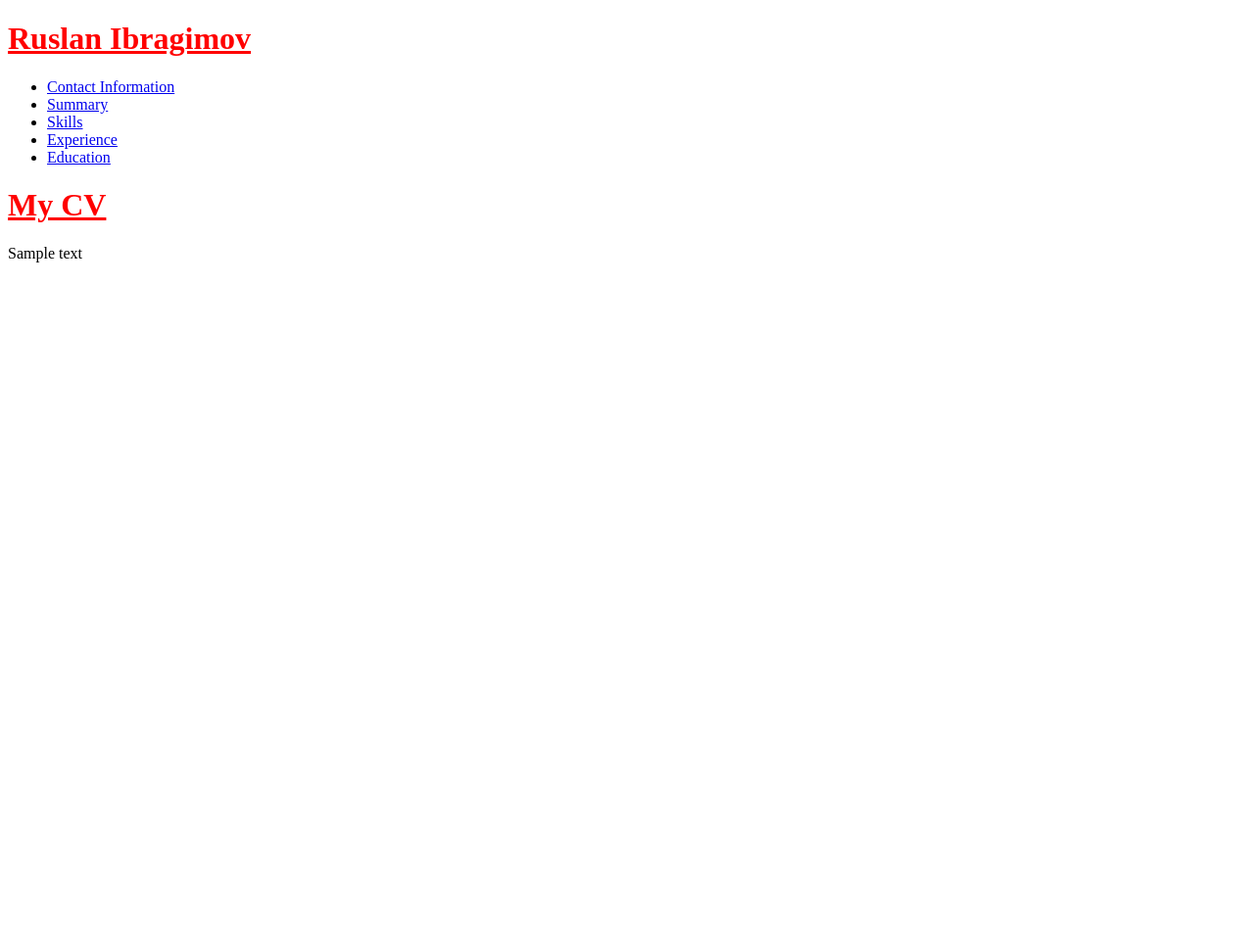
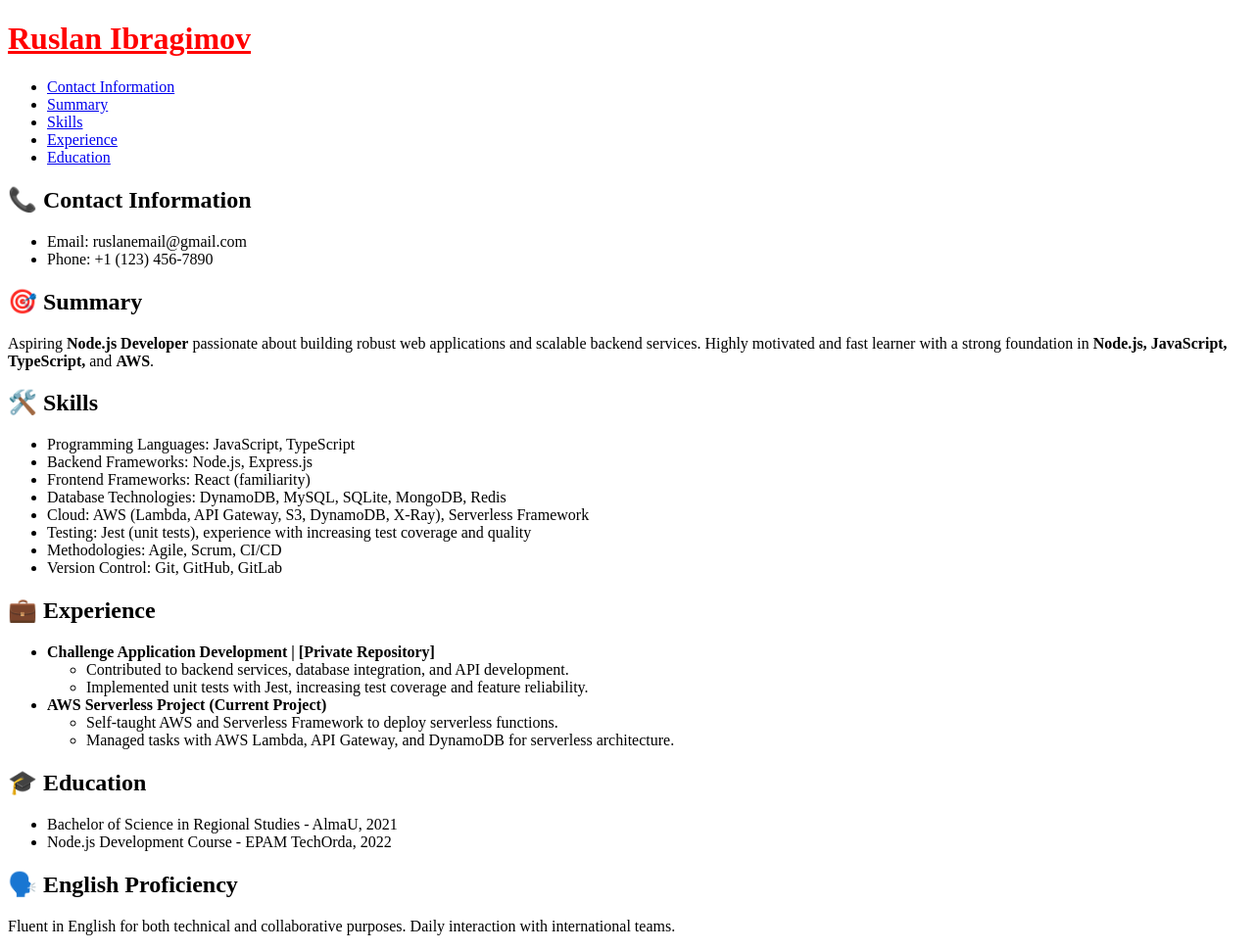
Before and after one commit to ZinnegatA/rsschool-cv, a plain HTML site: page index.html in a window 1280 px wide. Shown: the whole page at 98% size. Before the commit the page ends 800 px from the top, so only its background shows below. Drawn offline with Linux system fonts and the light colour scheme.

Commit message:
feat: add main body to index.html

```diff
--- a/index.html
+++ b/index.html
@@ -19,7 +19,97 @@
         </ul>
       </nav>
     </header>
-    <h1>My CV</h1>
-    <p>Sample text</p>
+    <main>
+      <section id="contact">
+        <h2>📞 Contact Information</h2>
+        <ul>
+          <li>Email: ruslanemail@gmail.com</li>
+          <li>Phone: +1 (123) 456-7890</li>
+        </ul>
+      </section>
+
+      <section id="summary">
+        <h2>🎯 Summary</h2>
+        <p>
+          Aspiring <strong>Node.js Developer</strong> passionate about building
+          robust web applications and scalable backend services. Highly
+          motivated and fast learner with a strong foundation in
+          <strong>Node.js, JavaScript, TypeScript,</strong> and
+          <strong>AWS</strong>.
+        </p>
+      </section>
+
+      <section id="skills">
+        <h2>🛠️ Skills</h2>
+        <ul>
+          <li>Programming Languages: JavaScript, TypeScript</li>
+          <li>Backend Frameworks: Node.js, Express.js</li>
+          <li>Frontend Frameworks: React (familiarity)</li>
+          <li>
+            Database Technologies: DynamoDB, MySQL, SQLite, MongoDB, Redis
+          </li>
+          <li>
+            Cloud: AWS (Lambda, API Gateway, S3, DynamoDB, X-Ray), Serverless
+            Framework
+          </li>
+          <li>
+            Testing: Jest (unit tests), experience with increasing test coverage
+            and quality
+          </li>
+          <li>Methodologies: Agile, Scrum, CI/CD</li>
+          <li>Version Control: Git, GitHub, GitLab</li>
+        </ul>
+      </section>
+
+      <section id="experience">
+        <h2>💼 Experience</h2>
+        <ul>
+          <li>
+            <strong
+              >Challenge Application Development | [Private Repository]</strong
+            >
+            <ul>
+              <li>
+                Contributed to backend services, database integration, and API
+                development.
+              </li>
+              <li>
+                Implemented unit tests with Jest, increasing test coverage and
+                feature reliability.
+              </li>
+            </ul>
+          </li>
+          <li>
+            <strong>AWS Serverless Project (Current Project)</strong>
+            <ul>
+              <li>
+                Self-taught AWS and Serverless Framework to deploy serverless
+                functions.
+              </li>
+              <li>
+                Managed tasks with AWS Lambda, API Gateway, and DynamoDB for
+                serverless architecture.
+              </li>
+            </ul>
+          </li>
+        </ul>
+      </section>
+
+      <section id="education">
+        <h2>🎓 Education</h2>
+        <ul>
+          <li>Bachelor of Science in Regional Studies - AlmaU, 2021</li>
+          <li>Node.js Development Course - EPAM TechOrda, 2022</li>
+        </ul>
+      </section>
+
+      <section id="english">
+        <h2>🗣️ English Proficiency</h2>
+        <p>
+          Fluent in English for both technical and collaborative purposes. Daily
+          interaction with international teams.
+        </p>
+      </section>
+    </main>
   </body>
 </html>
```
